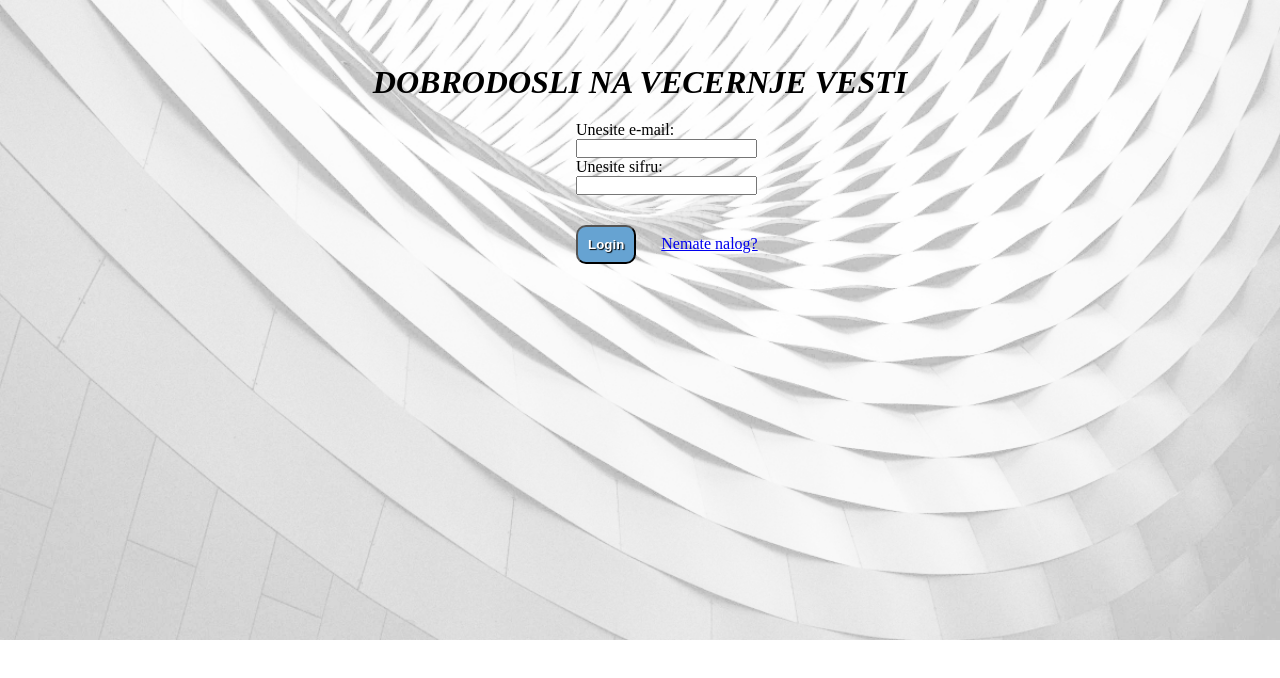
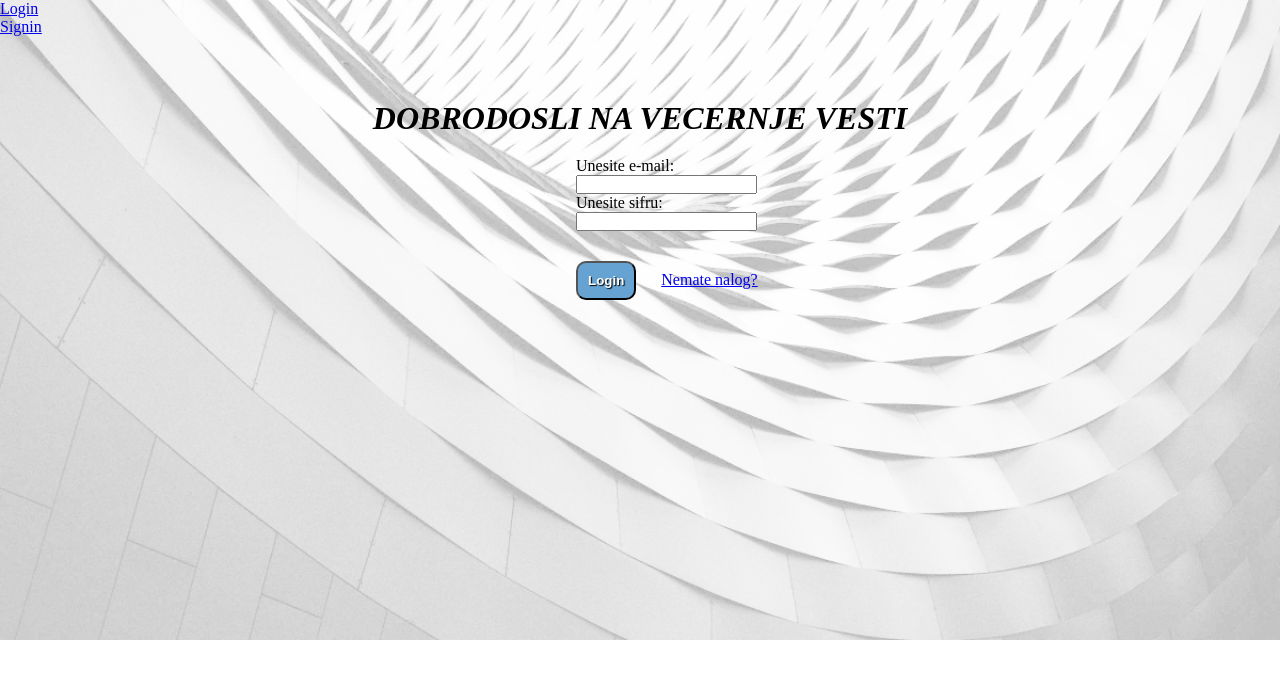
Before and after one commit to Grga126/news-app, a React (Create React App) app: page /login in a window 1280 px wide. Shown: the top 678 px of the page. Built offline with nearby package versions, Linux system fonts and the light colour scheme.

Commit message:
Dashboard init

```diff
--- /dev/null
+++ b/src/components/nav.js
@@ -0,0 +1,16 @@
+export default function Nav() {
+  return (
+    <div>
+      <nav>
+        <ul>
+          <li>
+            <a href="login">Login</a>
+          </li>
+          <li>
+            <a href="signin">Signin</a>
+          </li>
+        </ul>
+      </nav>
+    </div>
+  );
+}
--- a/src/html/login.js
+++ b/src/html/login.js
@@ -1,17 +1,24 @@
-export default function Login(){
+import Nav from "../components/nav";
+
+export default function Login() {
   return (
     <div>
+      <Nav />
       <h1 className="header">DOBRODOSLI NA VECERNJE VESTI</h1>
       <form className="form">
         <article className="articleinput">
           <p>Unesite e-mail:</p>
-                <input className="input" type="text" id="email" name="email"/><br/>
+          <input className="input" type="text" id="email" name="email" />
+          <br />
           <p>Unesite sifru:</p>
-                <input type="password" id="password" name="password"/><br/>
+          <input type="password" id="password" name="password" />
+          <br />
         </article>
       </form>
       <button className="button">Login</button>
-            <a className="link" href="signin">Nemate nalog?</a>
+      <a className="link" href="signin">
+        Nemate nalog?
+      </a>
     </div>
-    )
+  );
 }
--- a/src/html/nav.js
+++ /dev/null
@@ -1,12 +0,0 @@
-export default function Nav (){
-    return(
-        <div>
-            <nav>
-                <ul>
-                    <li><a href="login">Login</a></li>
-                    <li><a href="signin">Signin</a></li>
-                </ul>
-            </nav>
-        </div>
-    )
-}
```
Also changed, not shown: src/App.js (+6 -6 lines), src/html/dashboard.js (added, +7 -0 lines), 1 other file (tests, documents, lock files or other folders). Lines whose indentation alone changed are shown as unchanged.
